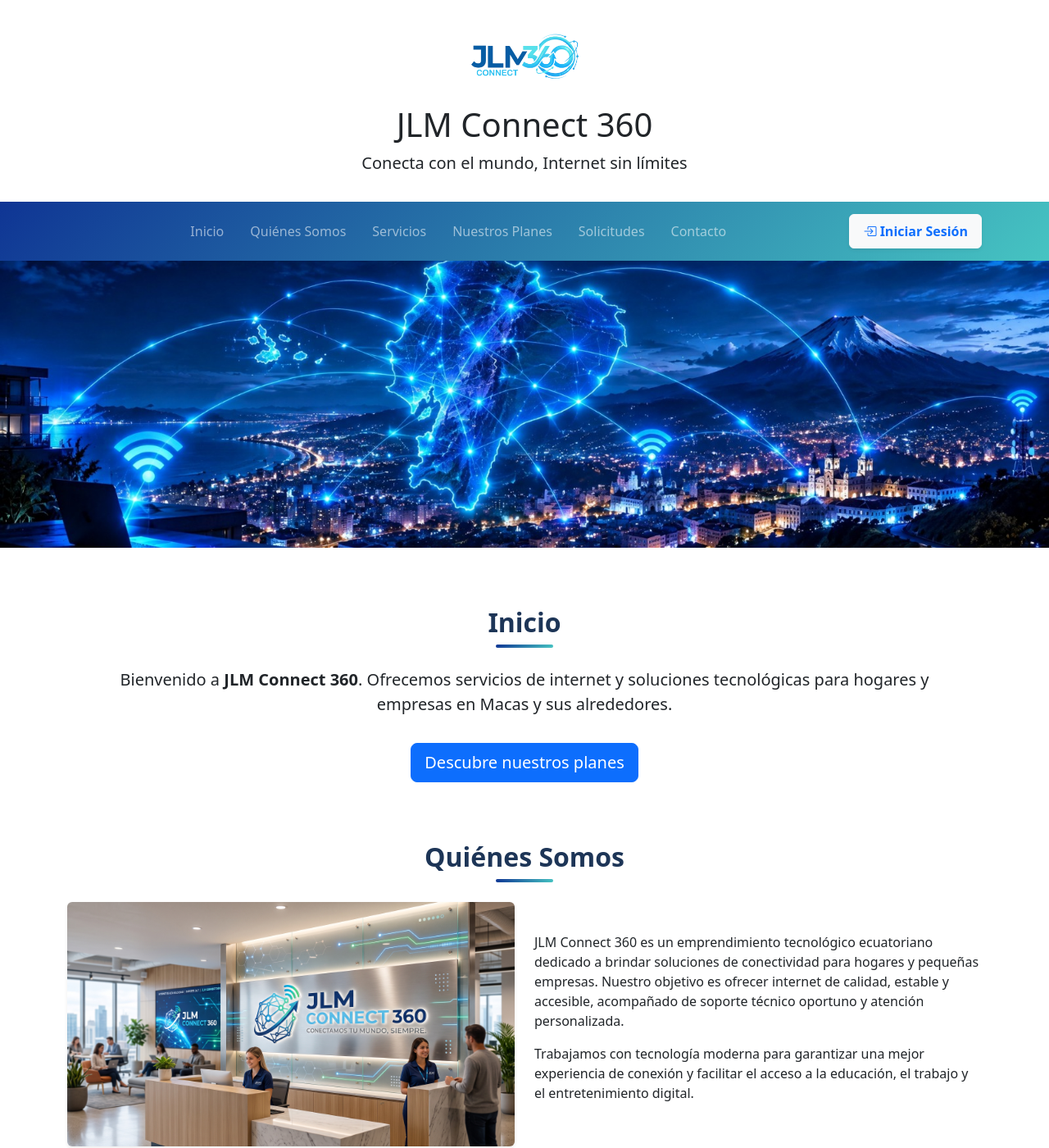
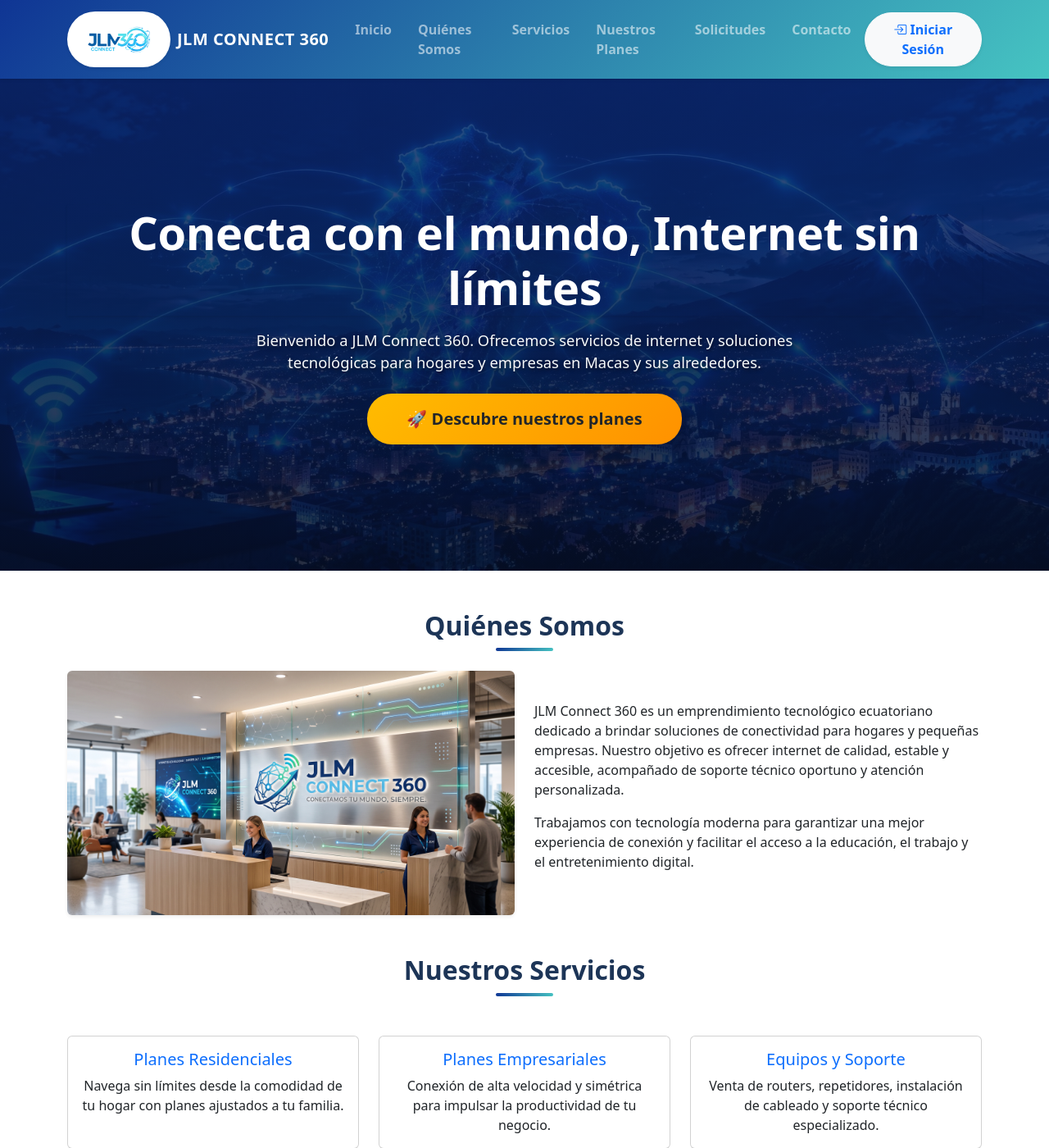
Before and after one commit to miguelfloresuea/DESARROLLO_APPS_WEB_CPE, a Flask app: page / in a window 1280 px wide. Shown: the top 1400 px of the page at 82% size. Run offline with Flask 3, Linux system fonts and the light colour scheme; data that the repository does not hold is empty; some libraries are stand-ins or nearby versions.

Commit message:
Mejora de interfaz

```diff
--- a/PAGINA_WEB_JLM/templates/index.html
+++ b/PAGINA_WEB_JLM/templates/index.html
@@ -31,32 +31,31 @@
 </head>
 <body>
 
-    <header class="text-center p-3">
-        <img src="static/img/LOGO.png" alt="Logo JLM Connect 360" width="190" class="img-fluid mb-2">
-        <h1>JLM Connect 360</h1>
-        <p class="lead">Conecta con el mundo, Internet sin límites</p>
-    </header>
-
-    <nav class="navbar navbar-expand-lg navbar-dark sticky-top" style="background: linear-gradient(135deg, #0f3594 0%, #46c4c2 100%);">
+    <!-- NAVBAR OPTIMIZADO (Logotipo con contenedor para máximo contraste y navegación integrada) -->
+    <nav class="navbar navbar-expand-lg navbar-dark sticky-top shadow-sm" style="background: linear-gradient(135deg, #0f3594 0%, #46c4c2 100%);">
         <div class="container">
-            <a class="navbar-brand d-lg-none" href="#">Menú</a>
+            <!-- Logotipo dentro de un contenedor limpio para garantizar contraste -->
+            <a class="navbar-brand d-flex align-items-center text-white text-decoration-none" href="#">
+                <div class="bg-white rounded-pill px-2 py-1 shadow-sm d-flex align-items-center me-2">
+                    <img src="static/img/LOGO.png" alt="Logo JLM Connect 360" height="60">
+                </div>
+                <span class="fw-bold fs-5" style="letter-spacing: 0.5px;">JLM CONNECT 360</span>
+            </a>
             <button class="navbar-toggler" type="button" data-bs-toggle="collapse" data-bs-target="#navbarNav">
                 <span class="navbar-toggler-icon"></span>
             </button>
             <div class="collapse navbar-collapse" id="navbarNav">
-                <!-- Enlaces principales centrados -->
                 <ul class="navbar-nav mx-auto">
-                    <li class="nav-item"><a class="nav-link m-2" href="#inicio">Inicio</a></li>
-                    <li class="nav-item"><a class="nav-link m-2" href="#quienes-somos">Quiénes Somos</a></li>
-                    <li class="nav-item"><a class="nav-link m-2" href="#servicios">Servicios</a></li>
-                    <li class="nav-item"><a class="nav-link m-2" href="#planes-bd">Nuestros Planes</a></li>
-                    <li class="nav-item"><a class="nav-link m-2" href="#solicitudes">Solicitudes</a></li>
-                    <li class="nav-item"><a class="nav-link m-2" href="#contacto">Contacto</a></li>
+                    <li class="nav-item"><a class="nav-link m-2 fw-semibold" href="#inicio">Inicio</a></li>
+                    <li class="nav-item"><a class="nav-link m-2 fw-semibold" href="#quienes-somos">Quiénes Somos</a></li>
+                    <li class="nav-item"><a class="nav-link m-2 fw-semibold" href="#servicios">Servicios</a></li>
+                    <li class="nav-item"><a class="nav-link m-2 fw-semibold" href="#planes-bd">Nuestros Planes</a></li>
+                    <li class="nav-item"><a class="nav-link m-2 fw-semibold" href="#solicitudes">Solicitudes</a></li>
+                    <li class="nav-item"><a class="nav-link m-2 fw-semibold" href="#contacto">Contacto</a></li>
                 </ul>
-                <!-- Botón de Iniciar Sesión alineado a la derecha -->
                 <ul class="navbar-nav">
                     <li class="nav-item">
-                        <a class="btn btn-light text-primary fw-bold px-3 py-2 mt-2 mt-lg-0 shadow-sm" href="{{ url_for('login') }}">
+                        <a class="btn btn-light text-primary fw-bold px-3 py-2 mt-2 mt-lg-0 shadow-sm rounded-pill" href="{{ url_for('login') }}">
                             <i class="bi bi-box-arrow-in-right"></i> Iniciar Sesión
                         </a>
                     </li>
@@ -65,18 +64,22 @@
         </div>
     </nav>
 
-    <div class="banner" style="width:100%; height:350px; background-image:url('static/img/fondobanner.png'); background-size:cover; background-position:center;"></div>
+    <!-- HERO SECTION MEJORADO (Alto contraste, legibilidad y botón CTA de impacto) -->
+    <section id="inicio" class="d-flex align-items-center text-center text-white"
+             style="background: linear-gradient(rgba(11, 38, 107, 0.82), rgba(5, 15, 40, 0.85)), url('static/img/fondobanner.png') center/cover no-repeat; min-height: 75vh;">
+        <div class="container py-5">
+            <h1 class="display-4 fw-bold mb-3 shadow-sm" style="letter-spacing: -0.5px;">Conecta con el mundo, Internet sin límites</h1>
+            <p class="lead mx-auto mb-4 text-light" style="max-width: 750px; text-shadow: 1px 2px 4px rgba(0,0,0,0.6); font-size: 1.15rem;">
+                Bienvenido a <strong>JLM Connect 360</strong>. Ofrecemos servicios de internet y soluciones tecnológicas para hogares y empresas en Macas y sus alrededores.
+            </p>
+            <!-- Botón de llamada a la acción (CTA) optimizado visualmente -->
+            <a href="#planes-bd" class="btn btn-warning btn-lg shadow-lg px-5 py-3 fw-bold text-dark" style="border-radius: 30px; background: linear-gradient(135deg, #ffbc00 0%, #ff9100 100%); border: none; transition: transform 0.2s;">
+                🚀 Descubre nuestros planes
+            </a>
+        </div>
+    </section>
 
     <main class="container my-5">
-
-        <section id="inicio" class="text-center mb-5 p-4 section-custom">
-            <h2 class="section-title mb-4">Inicio</h2>
-            <p class="fs-5">
-                Bienvenido a <strong>JLM Connect 360</strong>. Ofrecemos servicios de internet y soluciones
-                tecnológicas para hogares y empresas en Macas y sus alrededores.
-            </p>
-            <a href="#planes-bd" class="btn btn-primary mt-3 btn-lg custom-btn">Descubre nuestros planes</a>
-        </section>
 
         <section id="quienes-somos" class="mb-5">
             <h2 class="text-center section-title mb-4">Quiénes Somos</h2>
```
Also changed, not shown: PAGINA_WEB_JLM/index.html (+30 -27 lines).
